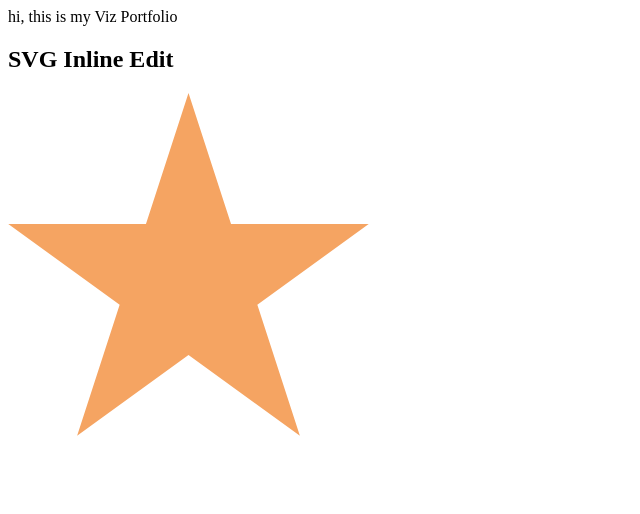
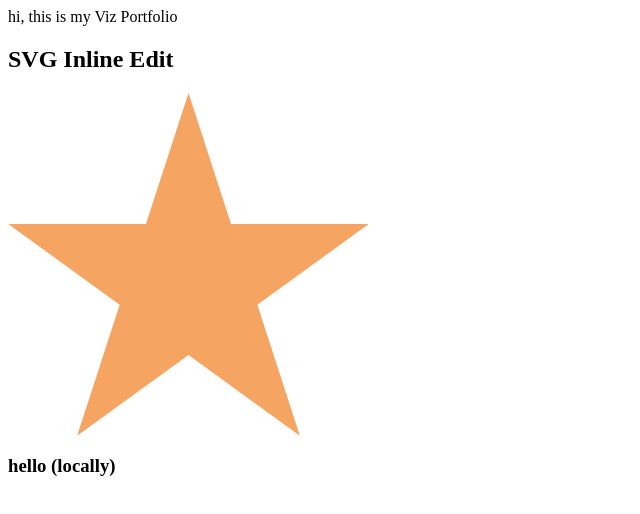
Before and after one commit to pratyushr58/vizportfolio, a plain HTML site: page index.html in a window 1280 px wide. Shown: the whole page, without its empty margins (0-640 px from the left). Drawn offline with Linux system fonts and the light colour scheme.

Commit message:
made changes

```diff
--- a/index.html
+++ b/index.html
@@ -5,3 +5,5 @@ hi, this is my Viz Portfolio
 <svg width="361" height="343" viewBox="0 0 361 343" fill="none" xmlns="http://www.w3.org/2000/svg">
     <path d="M180.5 0L223.045 130.941H360.725L249.34 211.867L291.885 342.809L180.5 261.883L69.1147 342.809L111.66 211.867L0.274796 130.941H137.955L180.5 0Z" fill="#F5A462"/>
     </svg>
+
+<h3> hello (locally)</h3>
```
